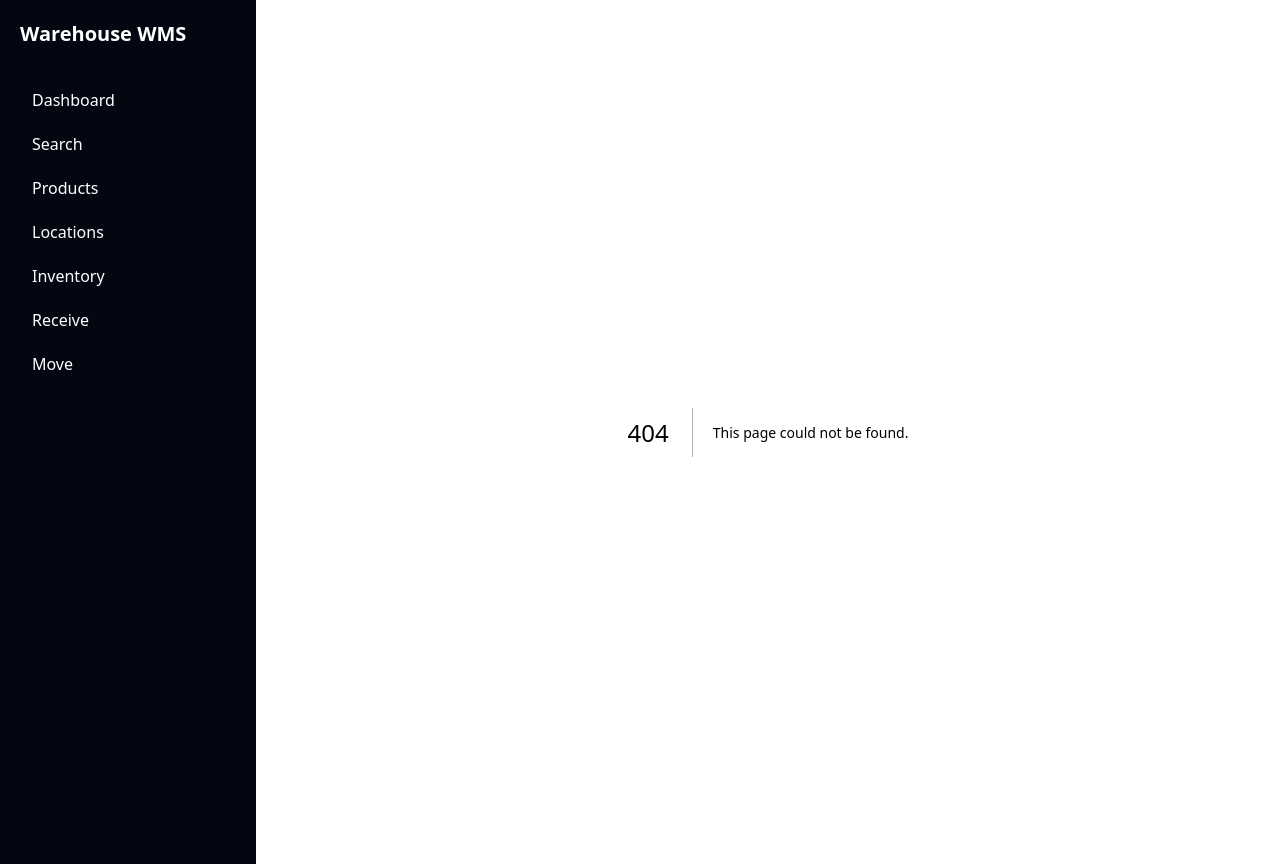
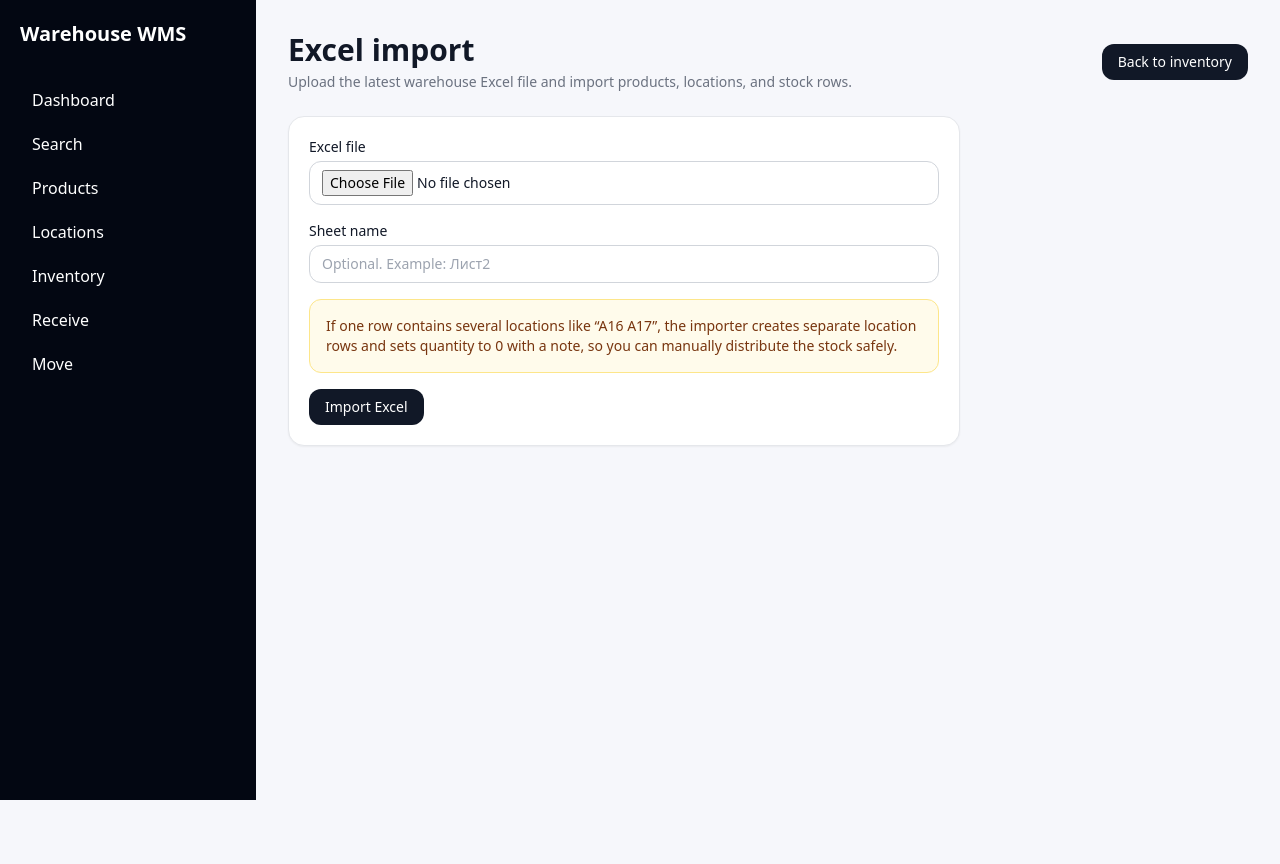
Before and after one commit to nikolayabashin-afk/warehouse, a Next.js app: page /import in a window 1280 px wide. Before the commit this address had no page. After the commit the page ends 800 px from the top, so only its background shows below. Built offline with nearby package versions, Linux system fonts and the light colour scheme.

Commit message:
Add Excel import UI page

```diff
--- /dev/null
+++ b/app/import/page.tsx
@@ -0,0 +1,23 @@
+import Link from 'next/link'
+import { importWarehouseExcel } from '@/lib/actions'
+
+export default function ImportPage() {
+  return <div>
+    <div className="mb-6 flex items-center justify-between gap-4">
+      <div>
+        <h1 className="text-3xl font-bold">Excel import</h1>
+        <p className="text-sm text-gray-500 mt-1">Upload the latest warehouse Excel file and import products, locations, and stock rows.</p>
+      </div>
+      <Link className="btn" href="/inventory">Back to inventory</Link>
+    </div>
+
+    <form action={importWarehouseExcel} className="card p-5 grid gap-4 max-w-2xl">
+      <label className="text-sm font-medium">Excel file<input className="input mt-1" name="file" type="file" accept=".xlsx,.xls" required /></label>
+      <label className="text-sm font-medium">Sheet name<input className="input mt-1" name="sheetName" placeholder="Optional. Example: Лист2" /></label>
+      <div className="rounded-xl bg-amber-50 border border-amber-200 p-4 text-sm text-amber-900">
+        If one row contains several locations like “A16 A17”, the importer creates separate location rows and sets quantity to 0 with a note, so you can manually distribute the stock safely.
+      </div>
+      <button className="btn w-fit">Import Excel</button>
+    </form>
+  </div>
+}
```
